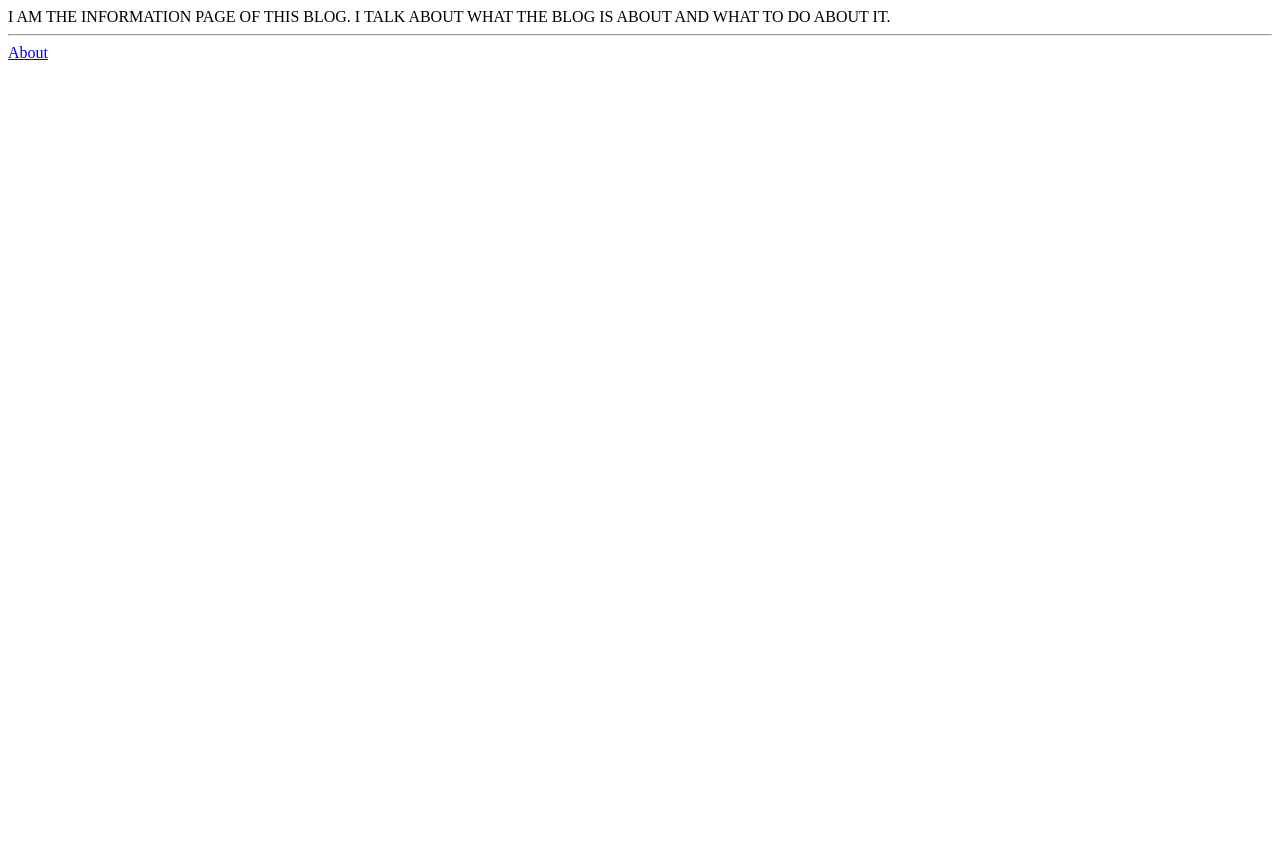
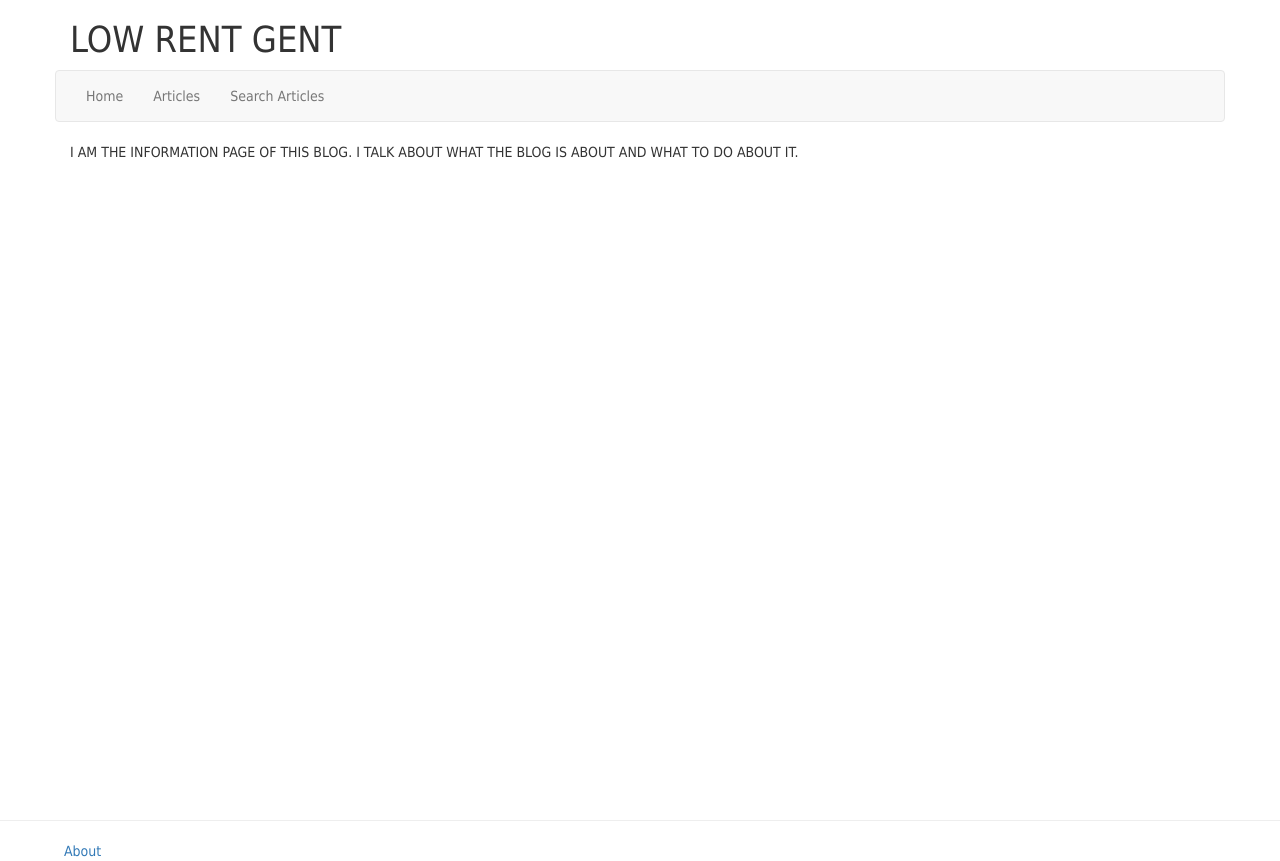
Before and after one commit to benrhanson/lowrentgent, a Django app: template apps/blogposts/templates/blogposts/about.html in a window 1280 px wide. Before the commit the page ends 60 px from the top, so only its background shows below. Run offline with Django 3.2, Linux system fonts and the light colour scheme; the template is opened without the code that fills it, so the values that code supplies are empty; parts of the project's set-up code (start-up, migrations or seed data) failed here and were passed over; some libraries are stand-ins or nearby versions.

Commit message:
fixed about page template

```diff
--- a/apps/blogposts/templates/blogposts/about.html
+++ b/apps/blogposts/templates/blogposts/about.html
@@ -1,4 +1,47 @@
+<html>
+<head>
+	<title>Low Rent Gent</title>
+	{% load staticfiles %}
+	<link rel="stylesheet" type="text/css" href="{% static 'blogposts/styles.css' %}">
+	<!-- Bootstrap -->
+	<!-- Bootstrap CSS -->
+	<link rel="stylesheet" href="http://maxcdn.bootstrapcdn.com/bootstrap/3.3.6/css/bootstrap.css">
+
+	<!-- jQuery for Bootstrap -->
+	<script src="https://ajax.googleapis.com/ajax/libs/jquery/1.12.0/jquery.js"></script>
+
+	<!-- Javascript for Bootstrap -->
+	<script src="http://maxcdn.bootstrapcdn.com/bootstrap/3.3.6/js/bootstrap.js"></script>
+</head>
+
+<body>
+<div class = "background">
+	<div class = "container">
+		<H1>LOW RENT GENT</H1>
+		<!-- nav bar -->
+			<div class = "row">
+				<nav class = "navbar navbar-default">
+					<div class = "container-fluid">
+						<div class = "navbar-header">
+							<ul class = "nav navbar-nav" class = "col-md-9">
+								<li><a href="/home">Home</a></li>
+								<li><a href="/home/all">Articles</a></li>
+								<li><a href="/home/search">Search Articles</a></li>
+							</ul>
+						</div>
+					</div>
+				</nav>
+			<!-- nav bar ends -->
+			</div>
+
+	<!-- Form for searching the database -->
 I AM THE INFORMATION PAGE OF THIS BLOG. I TALK ABOUT WHAT THE BLOG IS ABOUT AND WHAT TO DO ABOUT IT.
+
+	<!-- class container ends -->
+	</div>
+<!-- class background class ends -->
+</div>
+</body>
 
 <hr>
 <footer>
--- a/apps/blogposts/templates/blogposts/search.html
+++ b/apps/blogposts/templates/blogposts/search.html
@@ -51,12 +51,9 @@
 	</div>
 <!-- class background class ends -->
 </div>
-
-
 </body>
-</html>
-
 <hr>
 <footer>
 	<a href="/home/about">About</a>
 </footer>
+</html>
```
Also changed, not shown: db.sqlite3.
